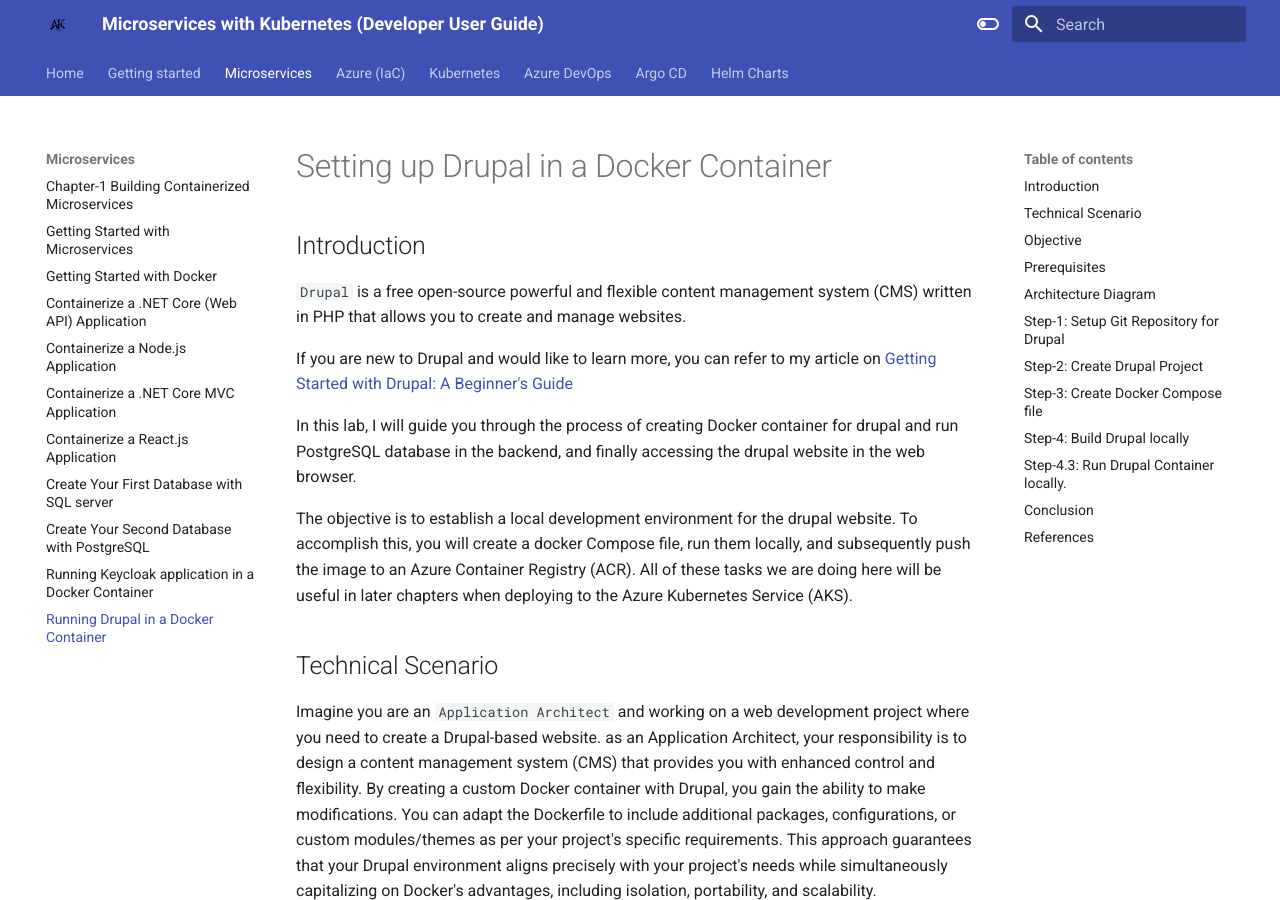
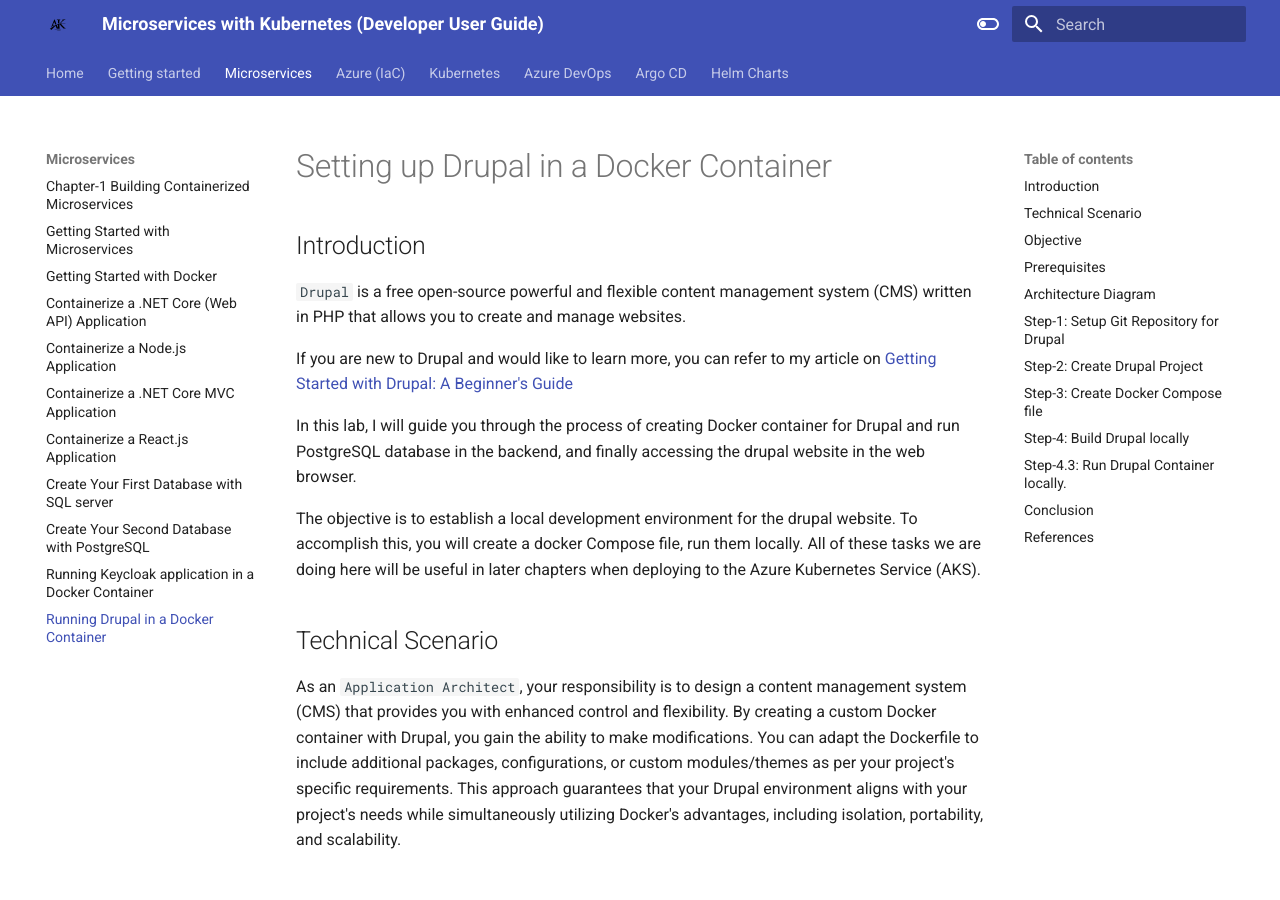
Before and after one commit to akeesari/kubernetes, an MkDocs documentation site: the page built from docs/microservices/9.drupal.md, in a window 1280 px wide and 900 px high. Built offline with MkDocs 1.6.1 and Material for MkDocs 9.7.7, drawn with Linux system fonts in a browser that asks for light colours.

Commit message:
Setting up Drupal in a Docker Container

```diff
--- a/docs/microservices/9.drupal.md
+++ b/docs/microservices/9.drupal.md
@@ -7,14 +7,14 @@
 
 If you are new to Drupal and would like to learn more, you can refer to my article on [Getting Started with Drupal: A Beginner's Guide](https://anjikeesari.com/articles/drupal/){:target="_blank"}
 
-In this lab, I will guide you through the process of creating Docker container for drupal and run PostgreSQL database in the backend, and finally accessing the drupal website in the web browser.
+In this lab, I will guide you through the process of creating Docker container for Drupal and run PostgreSQL database in the backend, and finally accessing the drupal website in the web browser.
 
-The objective is to establish a local development environment for the drupal website. To accomplish this, you will create a docker Compose file, run them locally, and subsequently push the image to an Azure Container Registry (ACR). All of these tasks we are doing here will be useful in later chapters when deploying to the Azure Kubernetes Service (AKS).
+The objective is to establish a local development environment for the drupal website. To accomplish this, you will create a docker Compose file, run them locally. All of these tasks we are doing here will be useful in later chapters when deploying to the Azure Kubernetes Service (AKS).
 
 
 ## Technical Scenario
 
-Imagine you are  an `Application Architect` and working on a web development project where you need to create a Drupal-based website. as an Application Architect, your responsibility is to design a content management system (CMS) that provides you with enhanced control and flexibility. By creating a custom Docker container with Drupal, you gain the ability to make modifications. You can adapt the Dockerfile to include additional packages, configurations, or custom modules/themes as per your project's specific requirements. This approach guarantees that your Drupal environment aligns precisely with your project's needs while simultaneously capitalizing on Docker's advantages, including isolation, portability, and scalability.
+ As an `Application Architect`, your responsibility is to design a content management system (CMS) that provides you with enhanced control and flexibility. By creating a custom Docker container with Drupal, you gain the ability to make modifications. You can adapt the Dockerfile to include additional packages, configurations, or custom modules/themes as per your project's specific requirements. This approach guarantees that your Drupal environment aligns with your project's needs while simultaneously utilizing Docker's advantages, including isolation, portability, and scalability.
 
 
 ## Objective
@@ -278,3 +278,9 @@
 2. [Docker Documentation](https://docs.docker.com/){:target="_blank"}
 3. [Docker Compose Documentation](https://docs.docker.com/compose/){:target="_blank"}
 4. [Drupal.org - Official Drupal Website](https://www.drupal.org/){:target="_blank"}
+
+<!--
+
+https://www.linode.com/docs/guides/how-to-install-drupal-with-docker-compose-ubuntu-18-04/
+https://www.digitalocean.com/community/tutorials/how-to-install-drupal-with-docker-compose#prerequisites
+-->
```
